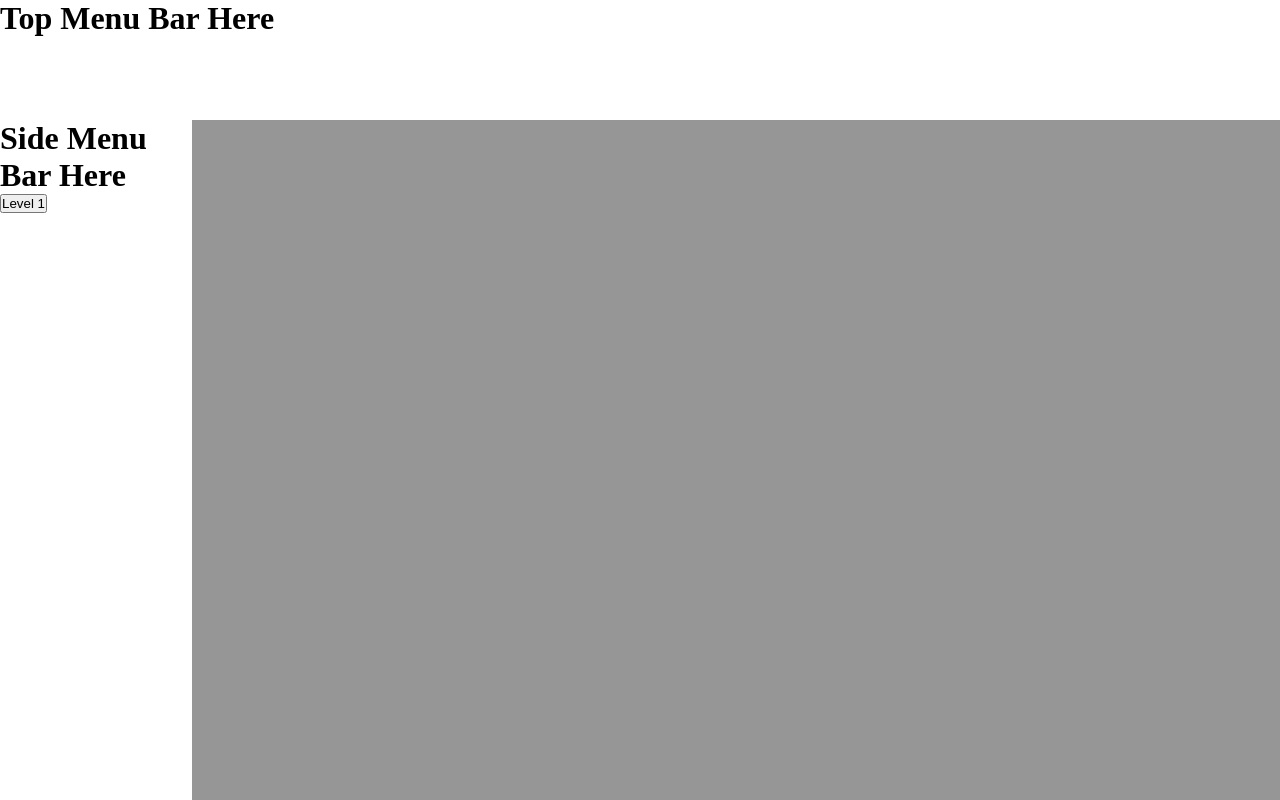
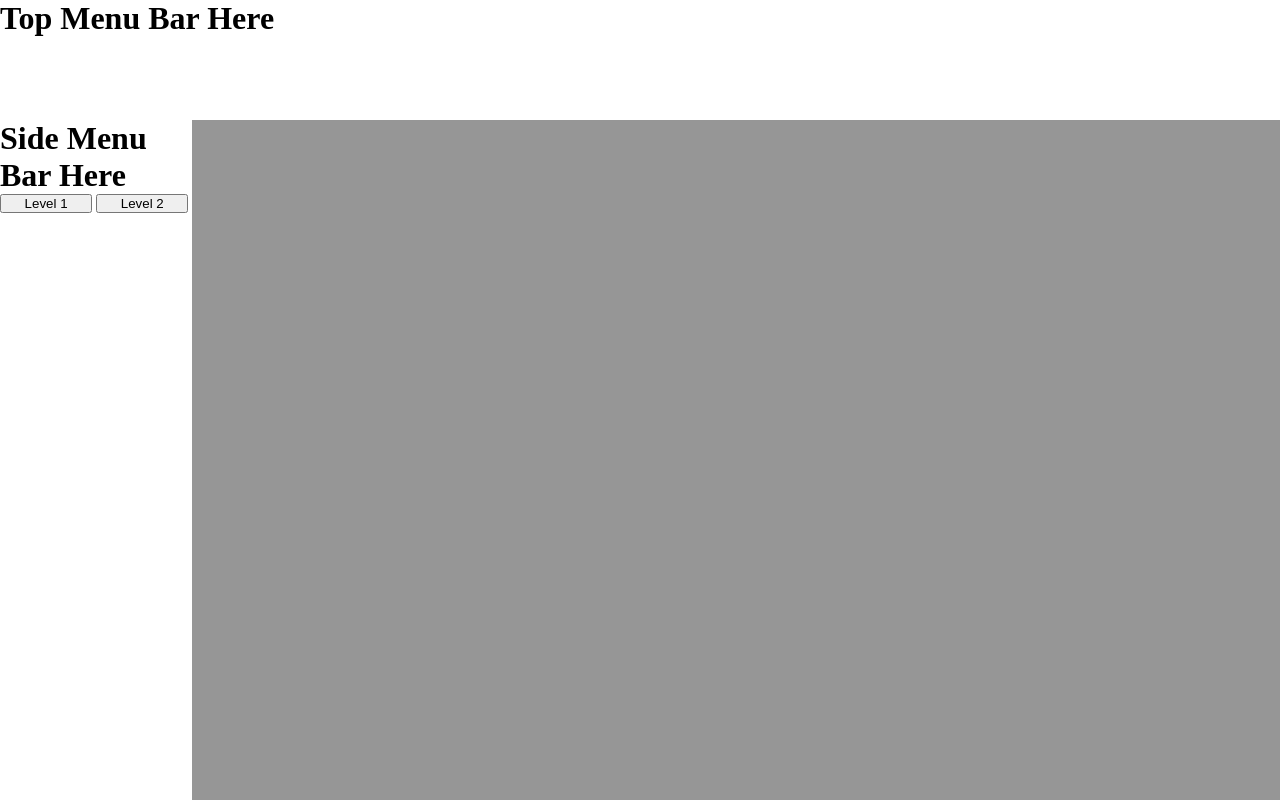
Before and after one commit to Jozka-Tjeris/Sokoban-With-Floors, a website built with Vite: page index.html in a window 1280 px wide. Built offline with nearby package versions, Linux system fonts and the light colour scheme; files whose address does not match are found by name.

Commit message:
update: added multiple buttons for level selecting

```diff
--- a/index.html
+++ b/index.html
@@ -19,7 +19,8 @@
           <h1>
             Side Menu Bar Here
           </h1>
-          <button id="loadLevel-btn">Level 1</button>
+          <button class="loadLevel-btn" data-value="1">Level 1</button>
+          <button class="loadLevel-btn" data-value="2">Level 2</button>
         </div>
         <div id="game-container"><canvas id="game-canvas"></canvas></div>
     </div>
--- a/styles.css
+++ b/styles.css
@@ -6,6 +6,10 @@
 
 html, body {
    height: 100%;
+}
+
+.loadLevel-btn{
+    width: 48%;
 }
 
 #top-menu-bar{
@@ -21,8 +25,6 @@ html, body {
 #game-container{
     width: 85vw;
     height: 85vh;
-    /* width: 100vw;
-    height: 100vh; */
 }
 
 #game-canvas{
```
